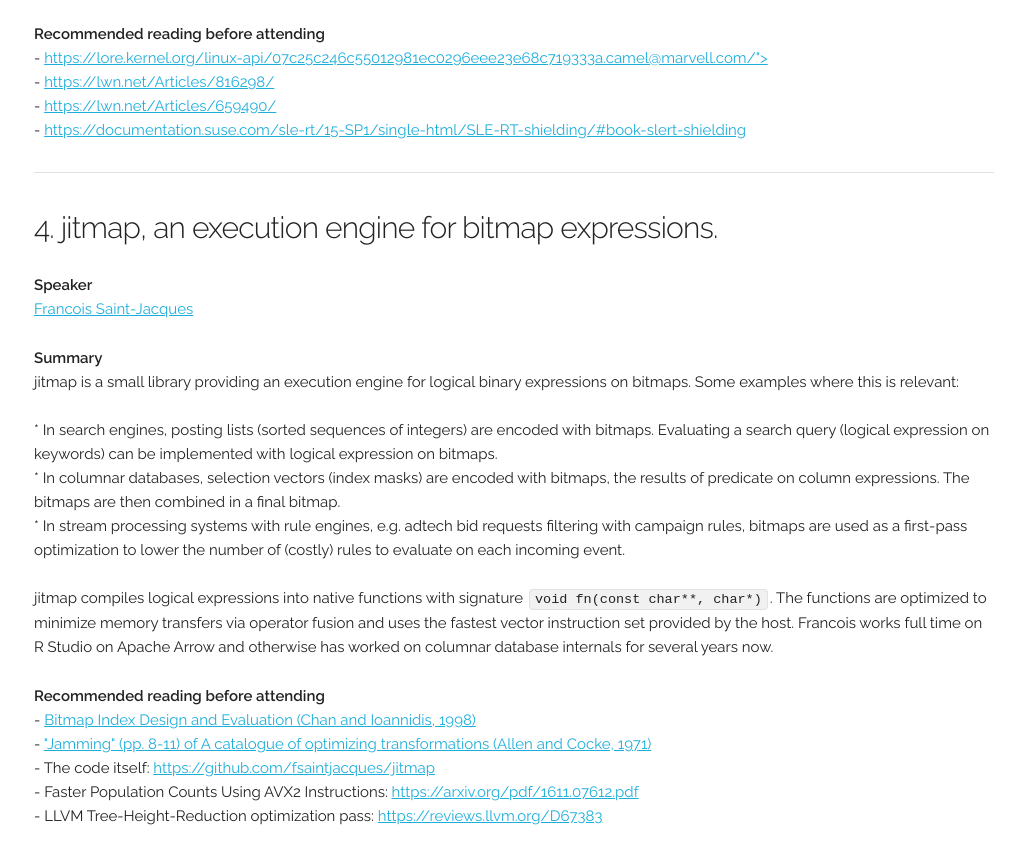
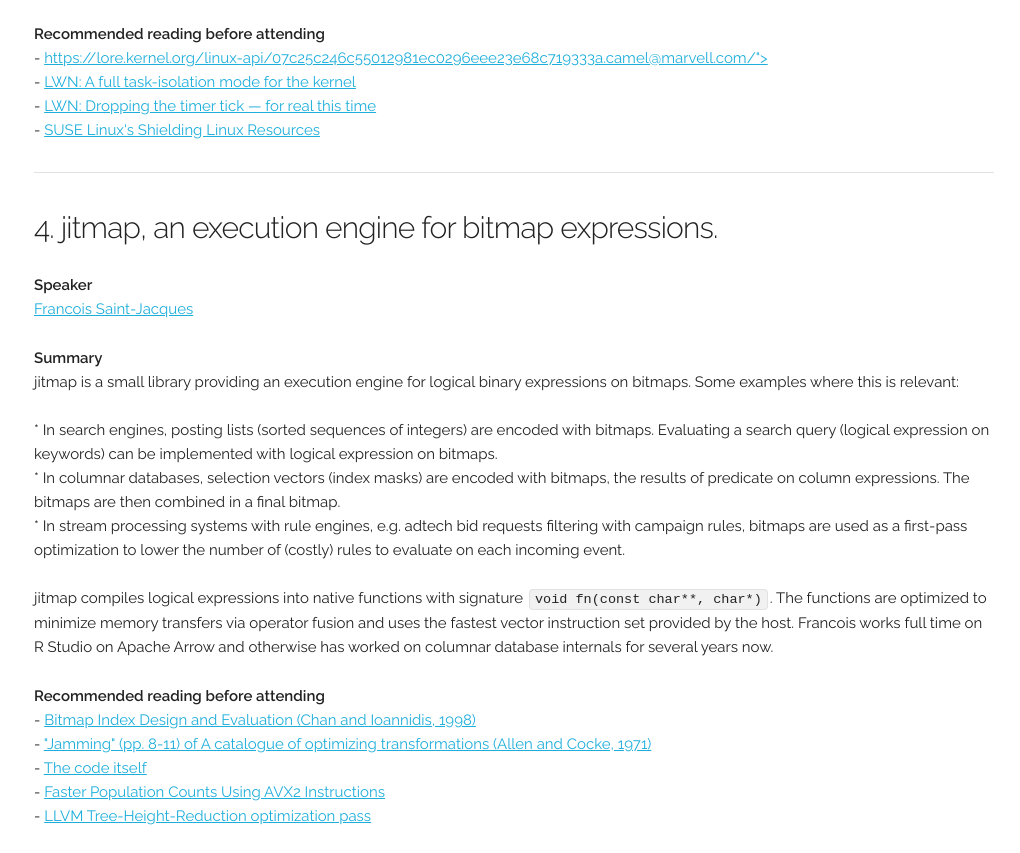
Before and after one commit to sbahra/adhoc, a plain HTML site: page index.html in a window 1280 px wide. Shown: the part 1729-2582 px from the top of the page, without its empty margins (126-1146 px from the left). Drawn offline with Linux system fonts and the light colour scheme.

Commit message:
Give useful description to links when possible

```diff
--- a/index.html
+++ b/index.html
@@ -42,8 +42,8 @@
 	      databases and more.
 	      </p>
 	      <p><b>Recommended reading before attending</b><br>
-	      - <a href="https://engineering.mongodb.com/post/getting-storage-engines-ready-for-fast-storage-devices">https://engineering.mongodb.com/post/getting-storage-engines-ready-for-fast-storage-devices</a><br>
-	      - <a href="https://medium.com/@sasha_f/why-mmap-is-faster-than-system-calls-24718e75ab37">https://medium.com/@sasha_f/why-mmap-is-faster-than-system-calls-24718e75ab37</a>
+	      - <a href="https://engineering.mongodb.com/post/getting-storage-engines-ready-for-fast-storage-devices">Getting storage engines ready for fast storage devices</a><br>
+	      - <a href="https://medium.com/@sasha_f/why-mmap-is-faster-than-system-calls-24718e75ab37">Why mmap is faster than system calls</a>
               </p>
               <hr>
               <h4>2. Making safe memory reclamation a feature of your memory allocator</h4>
@@ -85,9 +85,9 @@ including improving <a href="https://lore.kernel.org/lkml/20190808195301.13222-3
 	      </p>
 	      <p><b>Recommended reading before attending</b><br>
 - <a href="https://lore.kernel.org/linux-api/07c25c246c55012981ec0296eee23e68c719333a.camel@marvell.com/">https://lore.kernel.org/linux-api/07c25c246c55012981ec0296eee23e68c719333a.camel@marvell.com/"></a><br>
-- <a href="https://lwn.net/Articles/816298/">https://lwn.net/Articles/816298/</a><br>
-- <a href="https://lwn.net/Articles/659490/">https://lwn.net/Articles/659490/</a><br>
-- <a href="https://documentation.suse.com/sle-rt/15-SP1/single-html/SLE-RT-shielding/#book-slert-shielding">https://documentation.suse.com/sle-rt/15-SP1/single-html/SLE-RT-shielding/#book-slert-shielding</a>
+- <a href="https://lwn.net/Articles/816298/">LWN: A full task-isolation mode for the kernel</a><br>
+- <a href="https://lwn.net/Articles/659490/">LWN: Dropping the timer tick — for real this time</a><br>
+- <a href="https://documentation.suse.com/sle-rt/15-SP1/single-html/SLE-RT-shielding/#book-slert-shielding">SUSE Linux's Shielding Linux Resources</a>
               </p>
               <hr>
               <h4>4. jitmap, an execution engine for bitmap expressions.</h4>
@@ -118,9 +118,9 @@ and otherwise has worked on columnar database internals for several years now.
 	      <p><b>Recommended reading before attending</b><br>
 - <a href="http://cs.brown.edu/courses/csci2270/archives/2008/Papers/Indexing/ioannidis98.pdf">Bitmap Index Design and Evaluation (Chan and Ioannidis, 1998)</a><br>
 - <a href="https://www.clear.rice.edu/comp512/Lectures/Papers/1971-allen-catalog.pdf">"Jamming" (pp. 8-11) of A catalogue of optimizing transformations (Allen and Cocke, 1971)</a><br>
-- The code itself: <a href="https://github.com/fsaintjacques/jitmap">https://github.com/fsaintjacques/jitmap</a><br>
-- Faster Population Counts Using AVX2 Instructions: <a href="https://arxiv.org/pdf/1611.07612.pdf">https://arxiv.org/pdf/1611.07612.pdf</a><br>
-- LLVM Tree-Height-Reduction optimization pass: <a href="https://reviews.llvm.org/D67383">https://reviews.llvm.org/D67383</a>
+- <a href="https://github.com/fsaintjacques/jitmap">The code itself</a><br>
+- <a href="https://arxiv.org/pdf/1611.07612.pdf">Faster Population Counts Using AVX2 Instructions</a><br>
+- <a href="https://reviews.llvm.org/D67383">LLVM Tree-Height-Reduction optimization pass</a>
               </p>
 
     </div>
```
